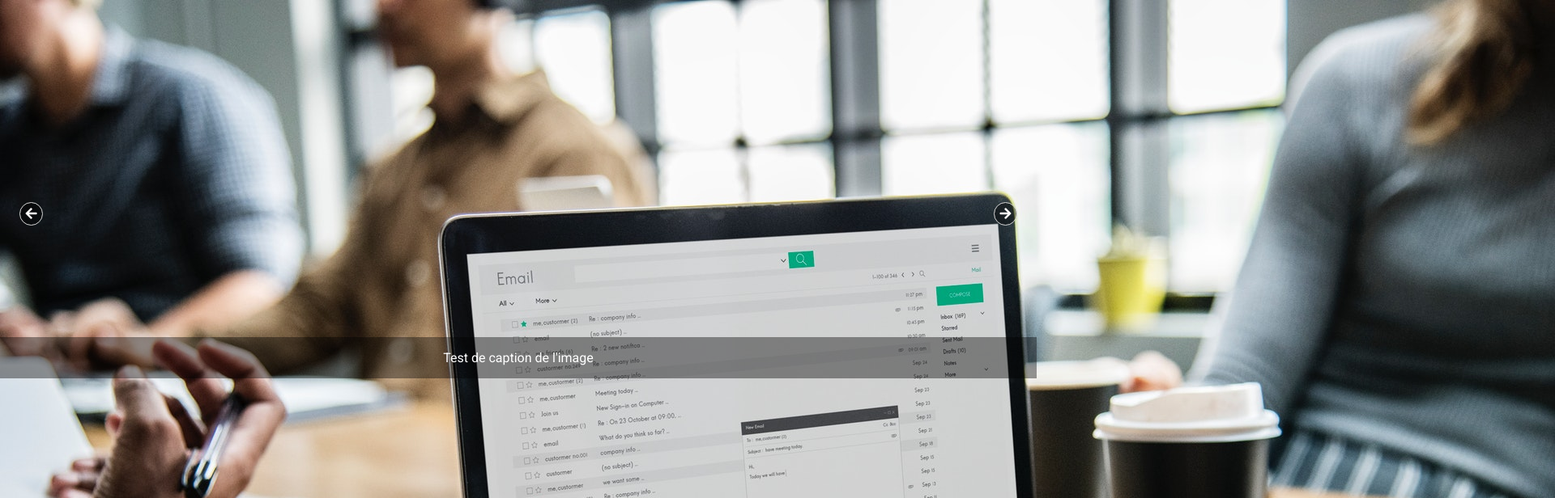
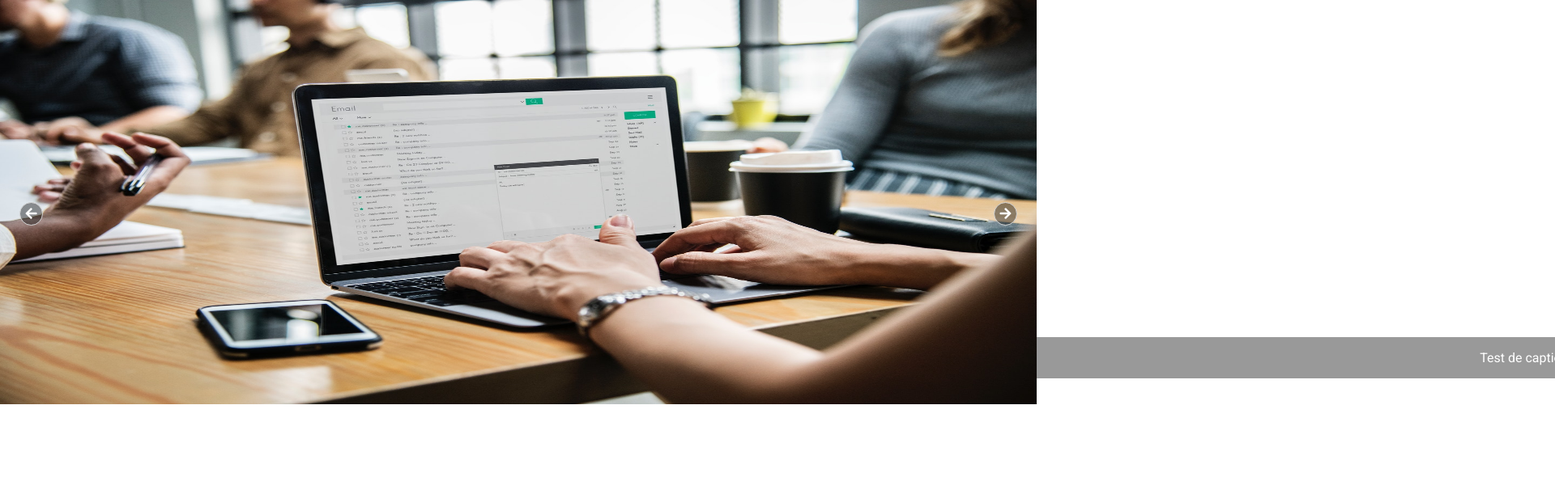
Before and after one commit to stvmhr/full-width-image-carrousel, a plain HTML site: page index.html in a window 1280 px wide. Shown: the top 616 px of the page at 81% size, 1920 px wide, since content can reach past the window. Drawn offline with Linux system fonts and the light colour scheme.

Commit message:
Forgot the css file..

```diff
--- a/assets/css/main.css
+++ b/assets/css/main.css
@@ -9,6 +9,7 @@
 .carrousel__container {
   background-color: lightsalmon;
   height: 500px;
+  /* overflow: hidden; */
   position: relative;
   width: 100%;
 }
@@ -67,7 +68,7 @@
   left: 0;
 }
 
-.carrousel__imageimg {
+.carrousel__image img {
   height: inherit;
   width: inherit;
 }
```
